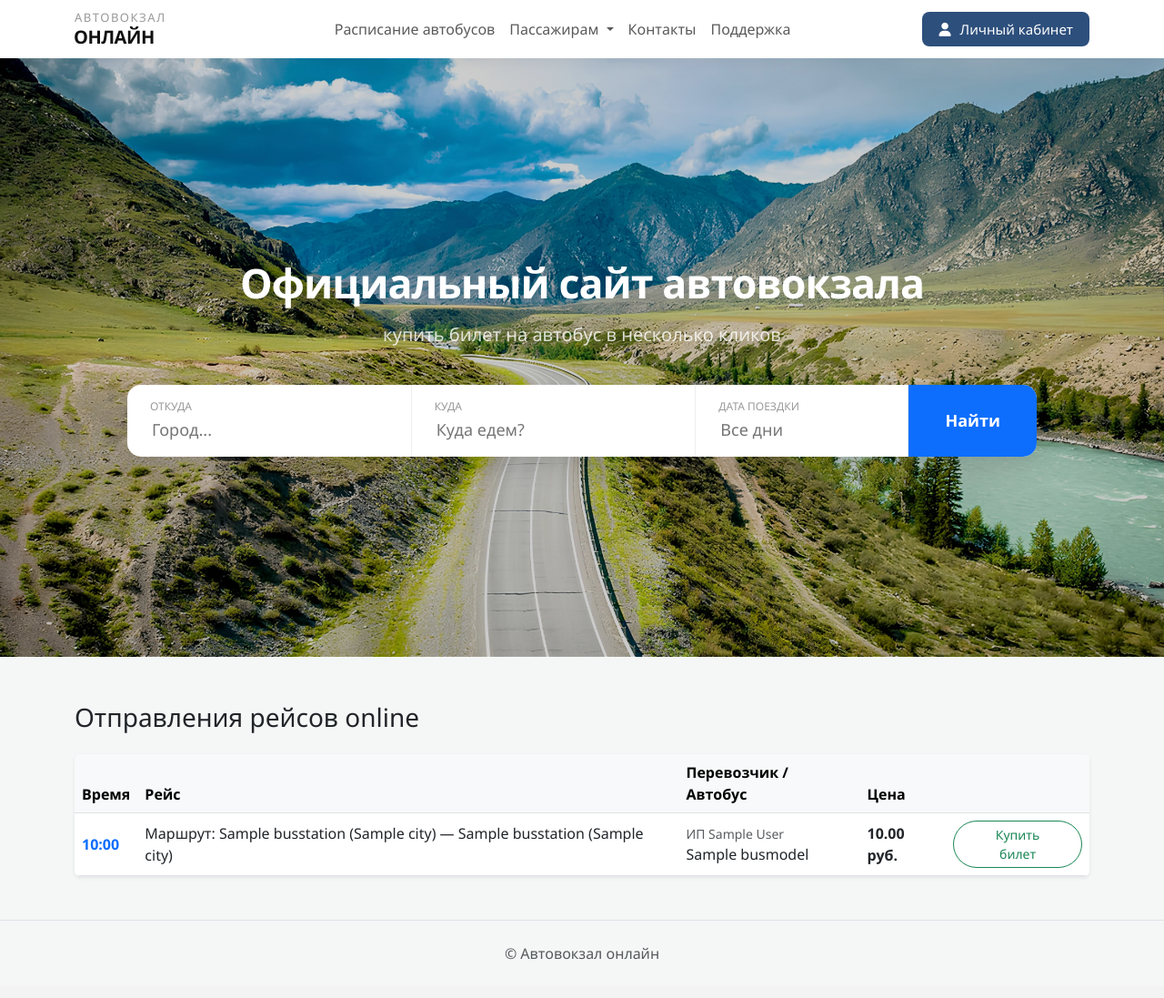
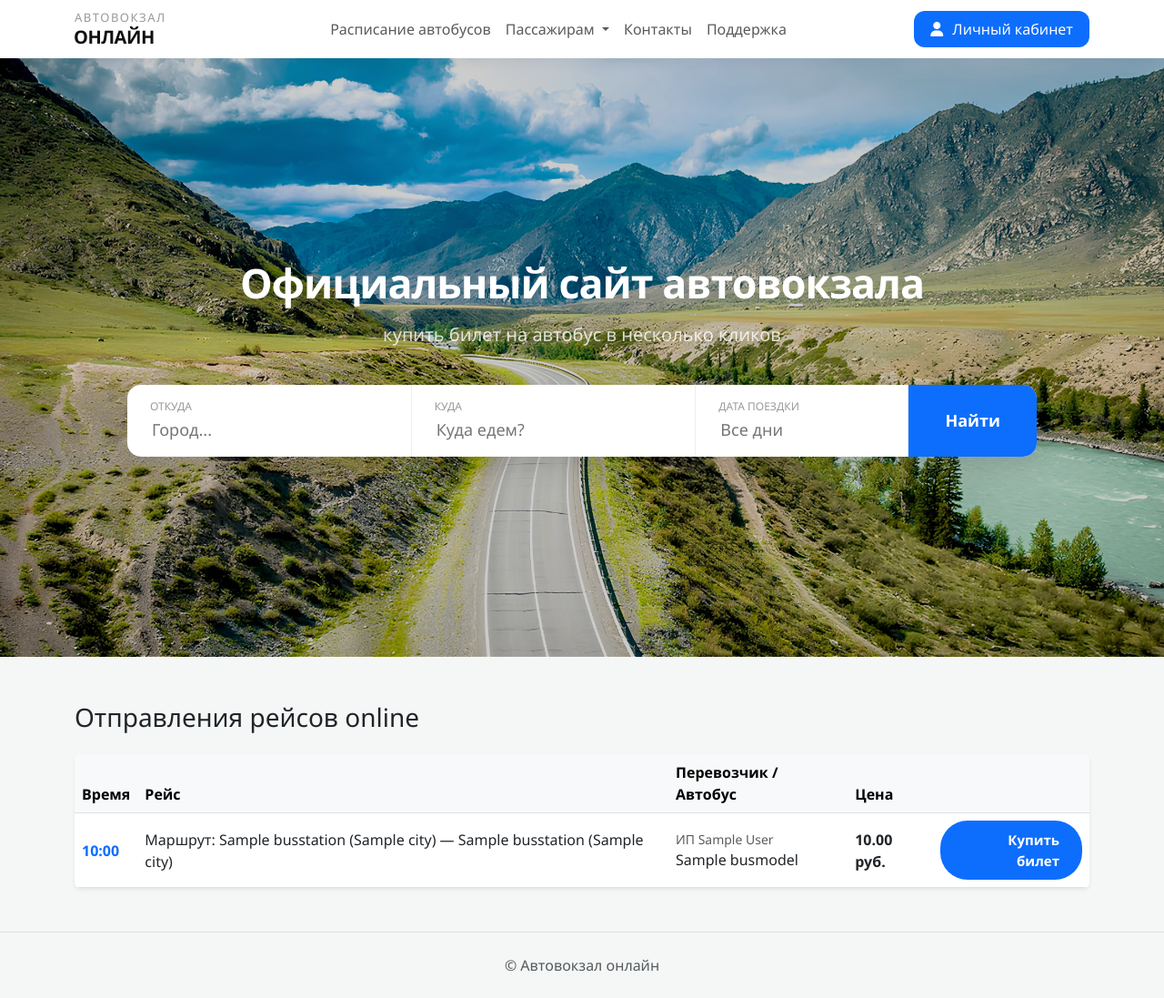
Before and after one commit to den-zl/Avtovokzal_curse_project_db, a Django app: page / in a window 1280 px wide. Shown: the whole page at 91% size. Before the commit the page ends 1055 px from the top, so only its background shows below. Run offline with Django 4.2, Linux system fonts and the light colour scheme; tables that the repository leaves empty hold one stand-in row (values such as "Sample post").

Commit message:
Changing button colors and shapes

```diff
--- a/station/templates/station/base.html
+++ b/station/templates/station/base.html
@@ -99,9 +99,40 @@
         .btn-search:hover { background-color: #0056b3; }
 
         .btn-tickets {
-            background-color: #2d4f7c; color: #fff !important; border-radius: 8px;
-            padding: 8px 18px; font-size: 15px; font-weight: 500; text-decoration: none;
-            display: inline-flex; align-items: center; gap: 10px; transition: 0.3s;
+            background-color: #0d6efd;
+            color: #fff !important;
+            border-radius: 12px;
+            padding: 8px 18px;
+            font-weight: 500;
+            text-decoration: none;
+            display: inline-flex;
+            align-items: center;
+            gap: 10px;
+            transition: 0.3s ease;
+            border: none;
+        }
+
+        .btn-tickets:hover {
+            background-color: #0056b3;
+            transform: translateY(-1px);
+        }
+
+        .btn-buy-ticket {
+            background-color: #0d6efd;
+            color: white !important;
+            border: none;
+            padding: 10px 25px;
+            border-radius: 30px;
+            font-size: 15px;
+            font-weight: 600;
+            transition: 0.3s;
+            text-decoration: none;
+            display: inline-block;
+        }
+
+        .btn-buy-ticket:hover {
+            background-color: #0056b3;
+            box-shadow: 0 4px 12px rgba(13, 110, 253, 0.3);
         }
     </style>
 </head>
--- a/station/templates/station/index.html
+++ b/station/templates/station/index.html
@@ -63,7 +63,7 @@
                     </td>
                     <td class="fw-bold">{{ trip.price }} руб.</td>
                     <td class="text-end">
-                        <button class="btn btn-outline-success btn-sm px-4 rounded-pill">Купить билет</button>
+                        <a href="{% url 'buy_ticket' trip.id %}" class="btn-buy-ticket">Купить билет</a>
                     </td>
                 </tr>
                 {% empty %}
```
